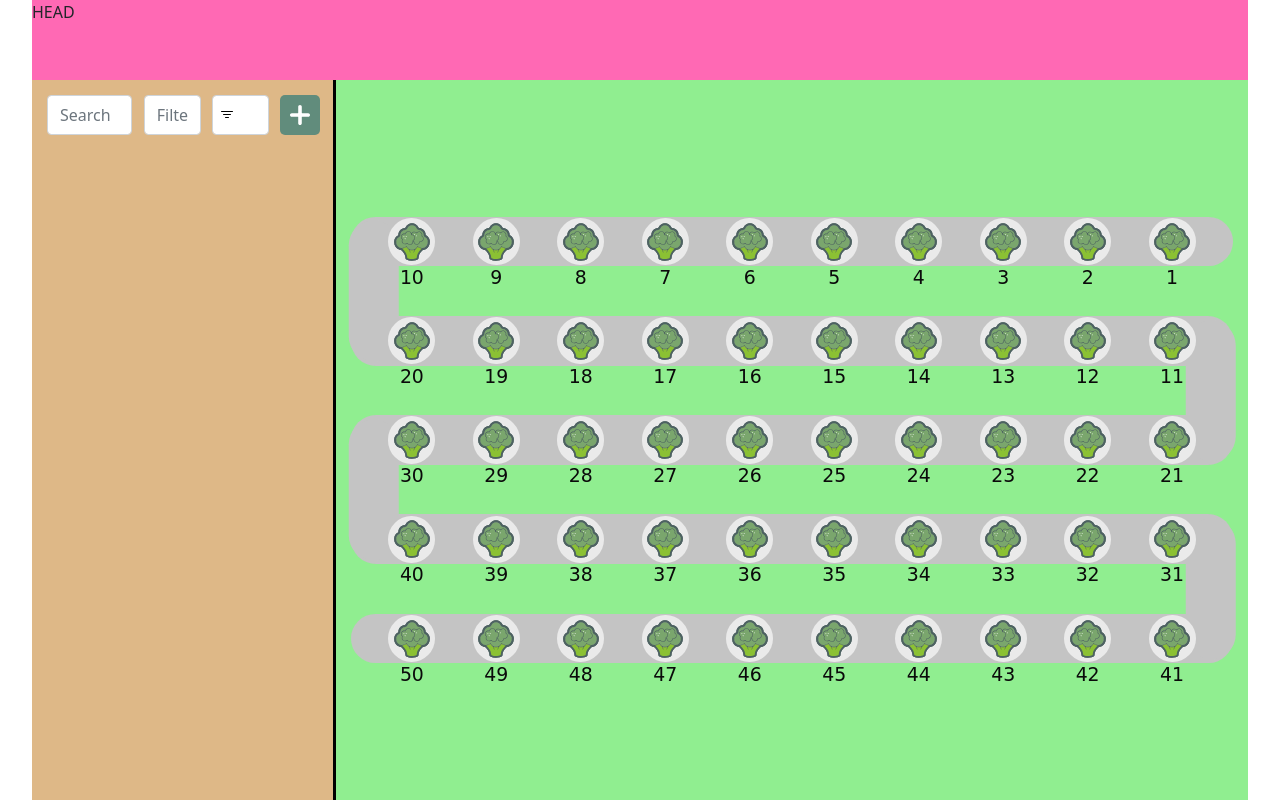
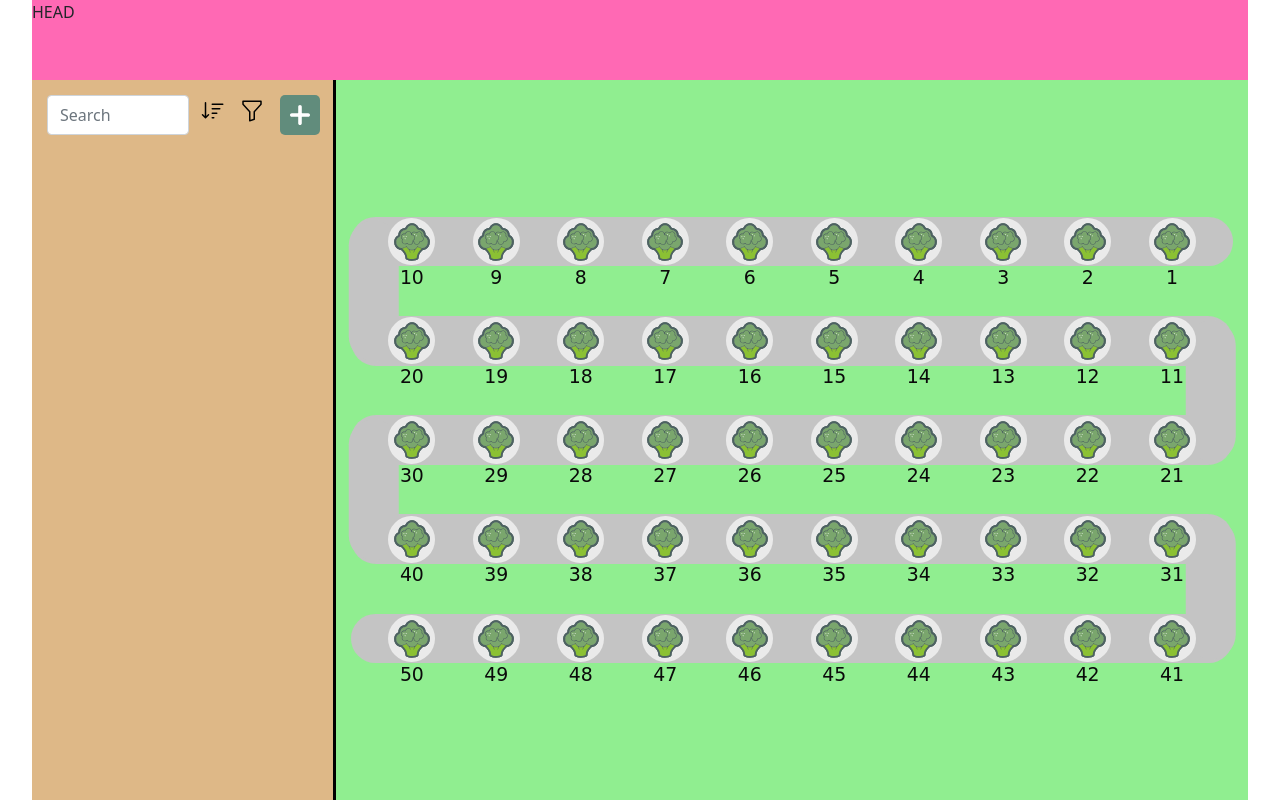
Before and after one commit to asparagoose2/HydroBrain, a PHP site: page / in a window 1280 px wide. Run offline with PHP 8.4, Linux system fonts and the light colour scheme; some libraries are stand-ins or nearby versions; some web fonts are replaced.

Commit message:
sort and filter are dropdown and icons

```diff
--- a/css/style.css
+++ b/css/style.css
@@ -111,6 +111,11 @@ a {
     float: left;
 }
 
+.seachBarIcons {
+    height: 70%;
+    padding-top: 15%;
+}
+
 .pipe {
     width: 100%;
     height: 10%;
@@ -216,12 +221,14 @@ header {
 	text-align: center;
 }
 
-.sort   {
+
+
+/* .sort   {
     background-image:url(../images/sort.svg);
     background-position-x: 15%;
     background-position-y: center;
     background-repeat: no-repeat;
-}
+} */
 
 /*
 aside {
--- a/index.html
+++ b/index.html
@@ -14,18 +14,37 @@
         <header> HEAD</header>
         <section class="sideContent column">
             <section class="searchBar">
-                <input type="text" class="form-control" name="searchKey" placeholder="Search">
-                <select name="filter" class="form-control">
+                <input type="text" class="form-control w-50" name="searchKey" placeholder="Search">
+                <!-- <select name="filter" class="form-control">
                     <option disabled="" selected="" value=""> Filter </option>
                     <option value="sick">Sick</option>
                     <option value="ready">Ready to Harvest</option>
-                </select>
-                <select name="sort" class="form-control sort">
+                </select> -->
+                <div class="dropdown show">
+                    <a href="#" role="button"  data-toggle="dropdown" aria-haspopup="true" aria-expanded="false">
+                        <img src="images/sortArrow.svg" class="seachBarIcons" alt="filter">
+                    </a>
+                    <div class="dropdown-menu" aria-labelledby="dropdownMenuLink">
+                      <a class="dropdown-item" href='index.html?filter="sick"'>sick</a>
+                      <a class="dropdown-item" href='index.html?filter="ready"'>Ready to Harvest</a>
+                    </div>
+                  </div>
+                <div class="dropdown show">
+                    <a href="#" role="button"  data-toggle="dropdown" aria-haspopup="true" aria-expanded="false">
+                        <img src="images/funnel.svg" class="seachBarIcons" alt="sort">
+                    </a>
+                    <div class="dropdown-menu" aria-labelledby="dropdownMenuLink">
+                      <a class="dropdown-item" href='index.html?sort="age"'>Age</a>
+                      <a class="dropdown-item" href='index.html?sort="type"'>Type</a>
+                      <a class="dropdown-item" href='index.html?sort="health'>Health</a>
+                    </div>
+                  </div>
+                <!-- <select name="sort" class="form-control sort">
                     <option disabled="" selected="" value="">  </option>
                     <option value="age">Age</option>
                     <option value="Type">Type</option>
                     <option value="Health">Health</option>
-                </select>
+                </select> -->
                 <a href="addPlant.html"></a>
             </section>
         </section>
@@ -204,6 +223,9 @@
         <div class="clear"></div>
     </section>
     <script src="js/scripts.js"></script>
+    <script src="https://code.jquery.com/jquery-3.2.1.slim.min.js" integrity="sha384-KJ3o2DKtIkvYIK3UENzmM7KCkRr/rE9/Qpg6aAZGJwFDMVNA/GpGFF93hXpG5KkN" crossorigin="anonymous"></script>
+<script src="https://cdnjs.cloudflare.com/ajax/libs/popper.js/1.12.9/umd/popper.min.js" integrity="sha384-ApNbgh9B+Y1QKtv3Rn7W3mgPxhU9K/ScQsAP7hUibX39j7fakFPskvXusvfa0b4Q" crossorigin="anonymous"></script>
+<script src="https://maxcdn.bootstrapcdn.com/bootstrap/4.0.0/js/bootstrap.min.js" integrity="sha384-JZR6Spejh4U02d8jOt6vLEHfe/JQGiRRSQQxSfFWpi1MquVdAyjUar5+76PVCmYl" crossorigin="anonymous"></script>
 </body>
 </html>
 <!-- <header></header>
```
Also changed, not shown: images/funnel.svg (added), images/sortArrow.svg (added).
